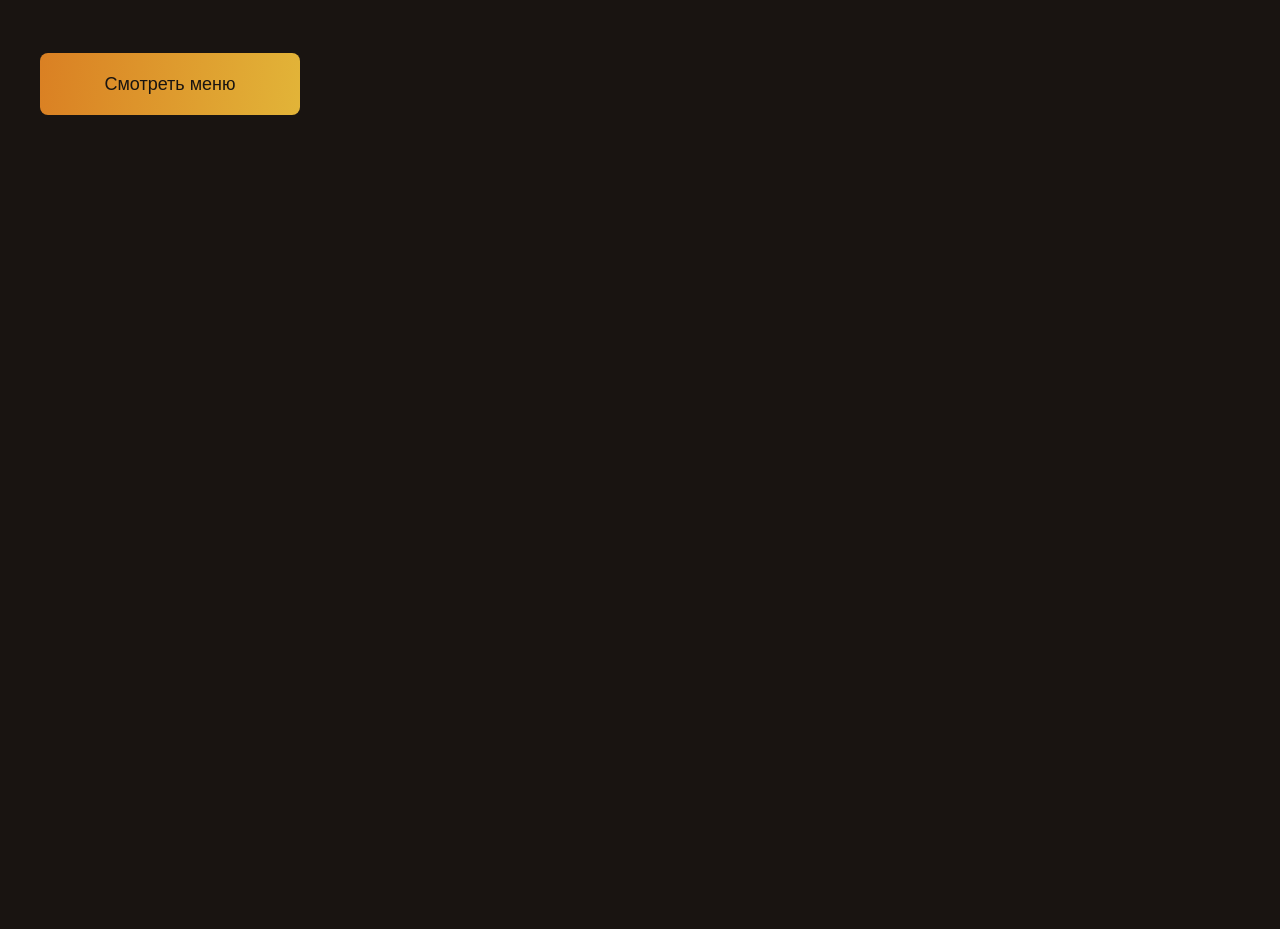
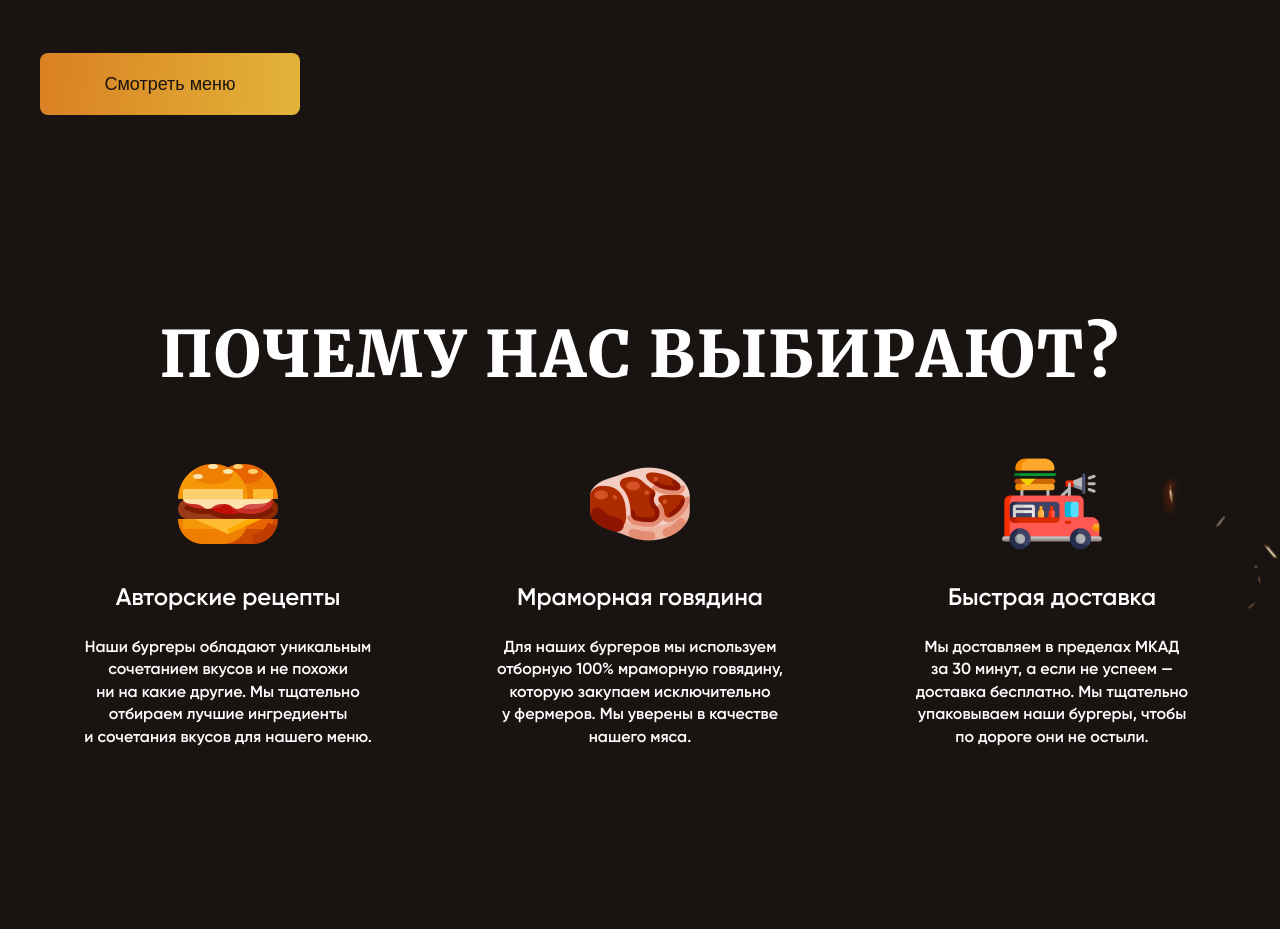
Before and after one commit to Nursen-Okenov/burger-project, a plain HTML site: page index.html in a window 1280 px wide. Shown: the part 766-1695 px from the top of the page. Before the commit the page ends 1080 px from the top, so only its background shows below. Drawn offline with Linux system fonts and the light colour scheme.

Commit message:
Greate burger project and made the main page

```diff
--- a/index.html
+++ b/index.html
@@ -46,6 +46,37 @@
     </section>
 </section>
 
+<section class="why">
+    <div class="container">
+        <div class="why-title">почему нас выбирают?</div>
+        <div class="why-items">
+            <div class="why-item">
+                <img src="images/burger.png" alt="burger" class="why-item-image">
+                <div class="why-item-title">Авторские рецепты</div>
+                <div class="why-item-text">
+                    Наши бургеры обладают уникальным сочетанием вкусов и не похожи ни на какие другие. Мы тщательно
+                    отбираем лучшие ингредиенты и сочетания вкусов для нашего меню.
+                </div>
+            </div>
+            <div class="why-item">
+                <img src="images/meat.png" alt="meat" class="why-item-image">
+                <div class="why-item-title">Мраморная говядина</div>
+                <div class="why-item-text">
+                    Для наших бургеров мы используем отборную 100% мраморную говядину, которую закупаем исключительно
+                    у фермеров. Мы уверены в качестве нашего мяса.
+                </div>
+            </div>
+            <div class="why-item">
+                <img src="images/truck.png" alt="truck" class="why-item-image">
+                <div class="why-item-title">Быстрая доставка</div>
+                <div class="why-item-text">
+                    Мы доставляем в пределах МКАД за 30 минут, а если не успеем — доставка бесплатно. Мы тщательно
+                    упаковываем наши бургеры, чтобы по дороге они не остыли.
+                </div>
+            </div>
+        </div>
+    </div>
+</section>
 
 </body>
 </html>
--- a/styles/style.css
+++ b/styles/style.css
@@ -51,7 +51,7 @@ body {
     overflow: hidden;
 }
 .header {
-    padding: 40px 0px;
+    padding: 40px 0;
 }
 
 .header .container {
@@ -142,3 +142,42 @@ body {
     top: -123px;
     left: calc(100% - 991px);
 }
+
+.why {
+    background-image: url("../images/whybg.png");
+    background-position: top center;
+    background-size: initial;
+    padding-bottom: 180px;
+}
+
+.why-title {
+    text-align: center;
+    font-family: 'Merriweather', sans-serif;
+    font-size: 64px;
+    line-height: 80px;
+    letter-spacing: 1.92px;
+    text-transform: uppercase;
+}
+
+.why-items {
+    margin-top: 60px;
+    display: grid;
+    gap: 100px;
+    grid-template-columns: repeat(3, 312px);
+    justify-content: center;
+}
+
+.why-item {
+    text-align: center;
+}
+
+.why-item-title {
+    font-size: 24px;
+    line-height: 29px;
+    padding: 24px 0;
+}
+
+.why-item-text {
+    font-size: 16px;
+    line-height: 140%;
+}
```
Also changed, not shown: images/burger.png (added), images/meat.png (added), images/truck.png (added), images/whybg.png (added).
